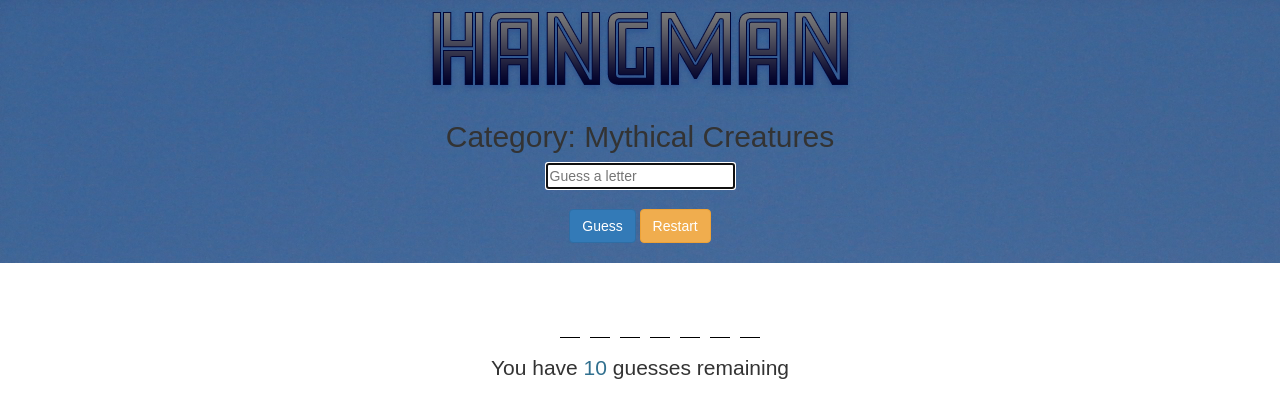
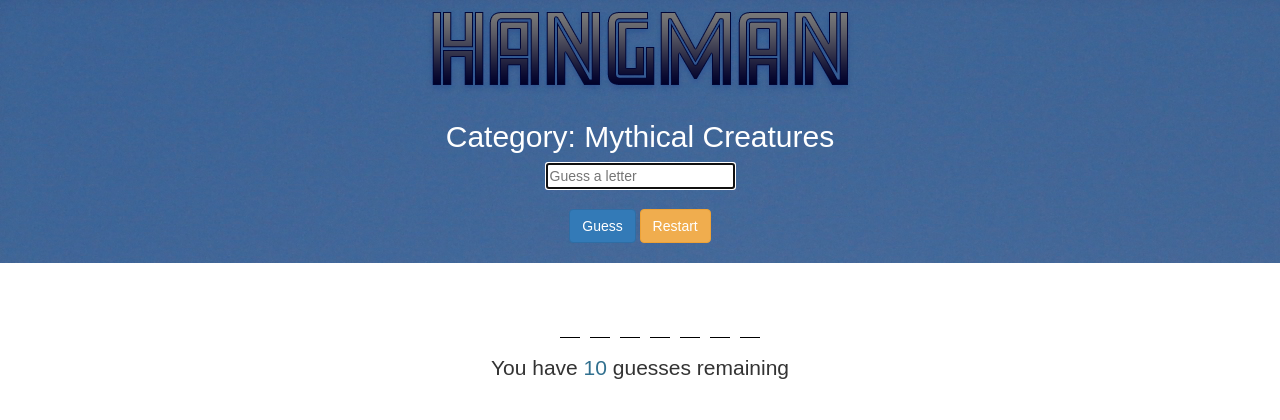
Before and after one commit to DavidGuben/Week-3-game, a PHP site: page / in a window 1280 px wide. Shown: the top 420 px of the page. Run offline with PHP 8.4, Linux system fonts and the light colour scheme.

Commit message:
fixing text colors

```diff
--- a/assets/css/style.css
+++ b/assets/css/style.css
@@ -3,7 +3,9 @@ body {
     text-align:center;
     background-image:url("../images/sky.jpg");
 }
-
+h2 {
+    color:white;
+}
  .letter {
     display: inline-block;
     list-style: none;
```
